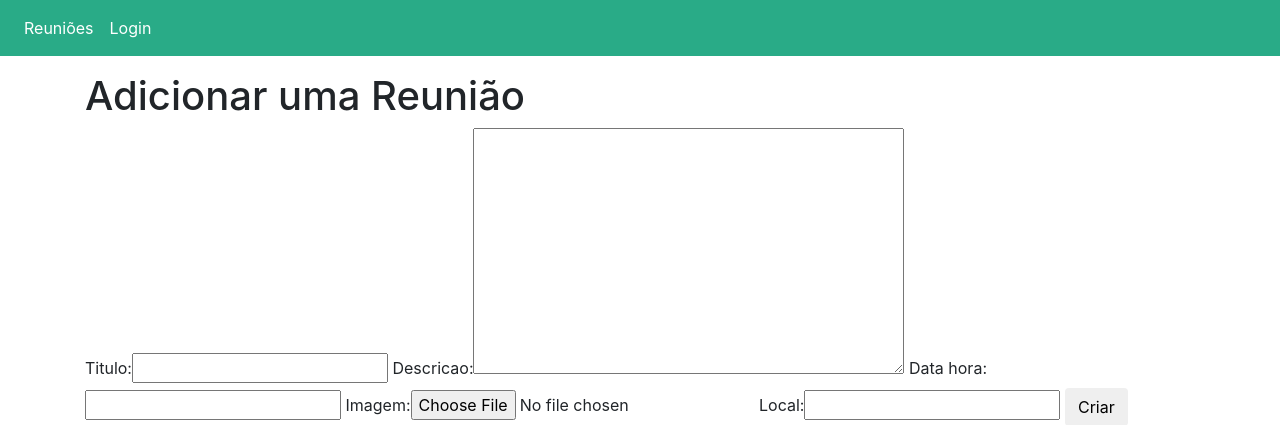
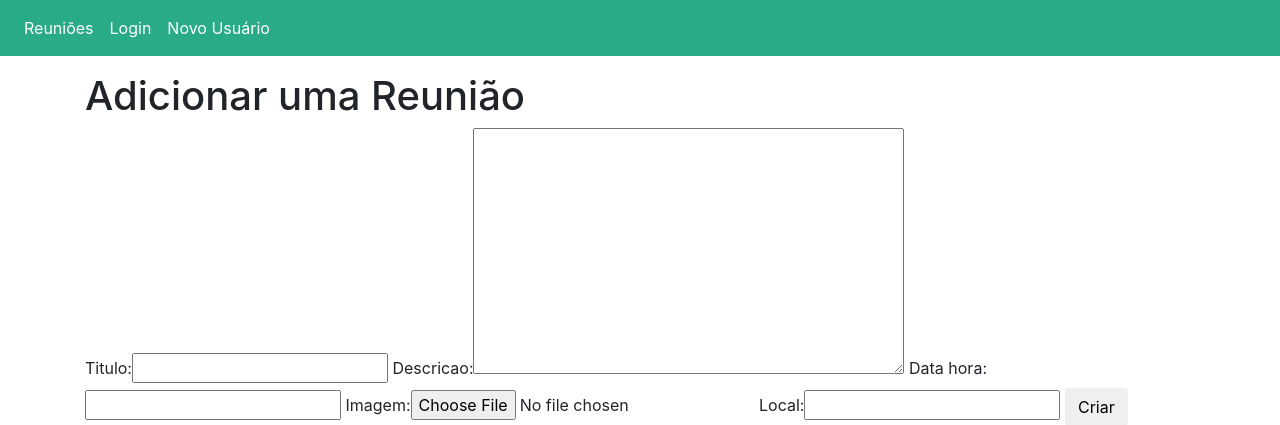
Before and after one commit to gilvanti/plugApps, a Django app: page /cadastro/ in a window 1280 px wide. Shown: the top 425 px of the page. Run offline with Django 3.2, Linux system fonts and the light colour scheme; parts of the project's set-up code (start-up, migrations or seed data) failed here and were passed over; some libraries are stand-ins or nearby versions.

Commit message:
Add link para cadastro de usuário

```diff
--- a/plugApps/account/templates/account/register.html
+++ b/plugApps/account/templates/account/register.html
@@ -7,7 +7,6 @@
             {% csrf_token %}
             {{ form.as_p }}
             <input class="btn btn-primary" type="submit" value="Registrar">
-            <input class="btn btn-primary" type="submit" value="Registrar">
         </form>
     </div>
 {% endblock %}
--- a/plugApps/meetup/templates/base.html
+++ b/plugApps/meetup/templates/base.html
@@ -48,6 +48,9 @@
         <li class="nav-item">
           <a class="nav-link" href="{% url 'login' %}">Login</a>
         </li>
+        <li class="nav-item">
+          <a class="nav-link" href="{% url 'account:registration' %}">Novo Usuário</a>
+        </li>
         {% endif %}
       </ul>
     </div>
--- a/plugApps/meetup/templates/meetup/meetup_detail.html
+++ b/plugApps/meetup/templates/meetup/meetup_detail.html
@@ -29,7 +29,7 @@
             Opções
           </button>
           <div class="dropdown-menu dropdown-menu-right" aria-labelledby="acoes">
-            <a class="dropdown-item" href="{% url 'meetup:inscricao' meetup.id %}" target="_blank">Realizar Inscrição na Reunião</a>
+            <a class="dropdown-item" href="{% url 'meetup:inscricao' meetup.id %}">Realizar Inscrição na Reunião</a>
           </div>
           {% endif %}
         </div>
```
